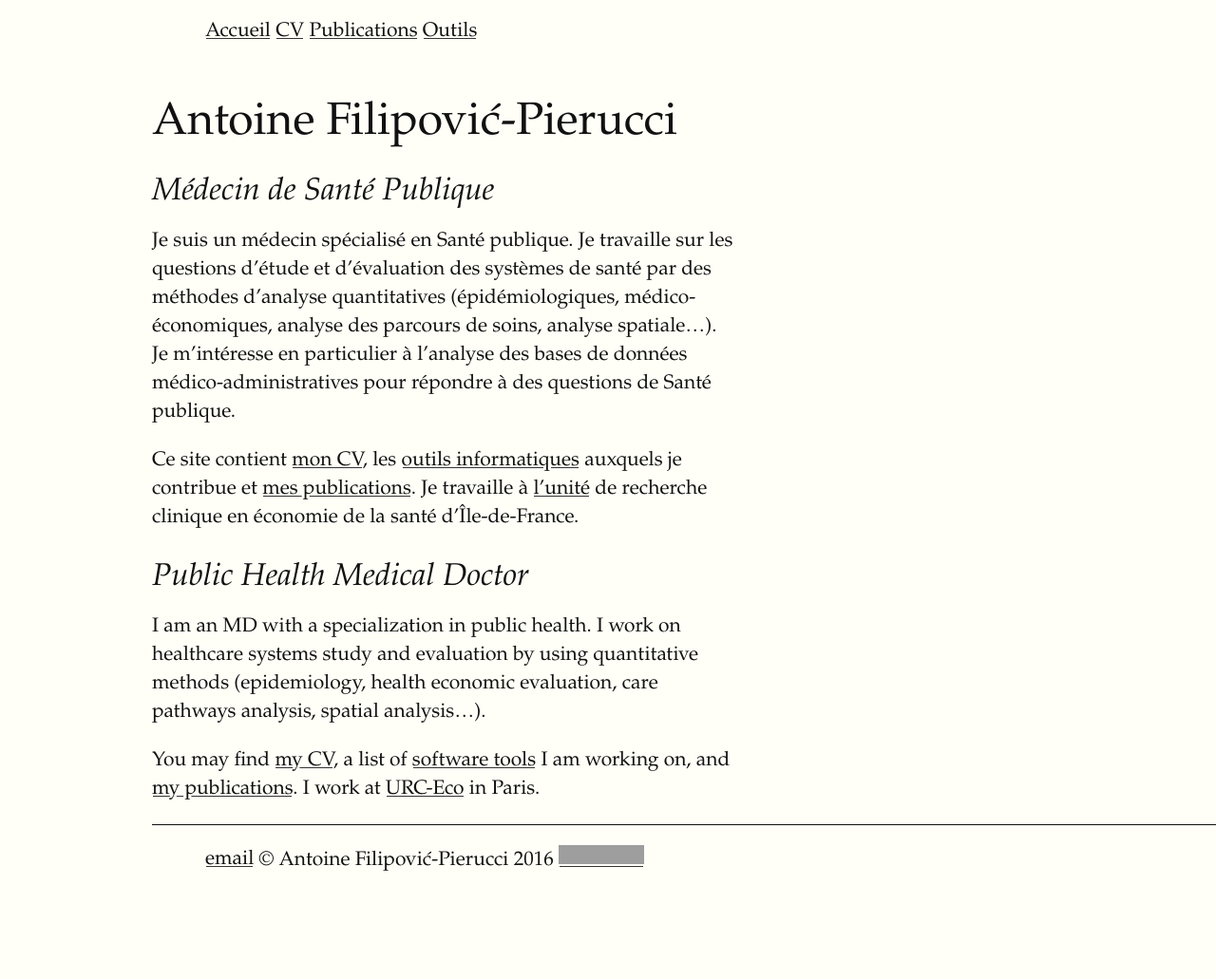
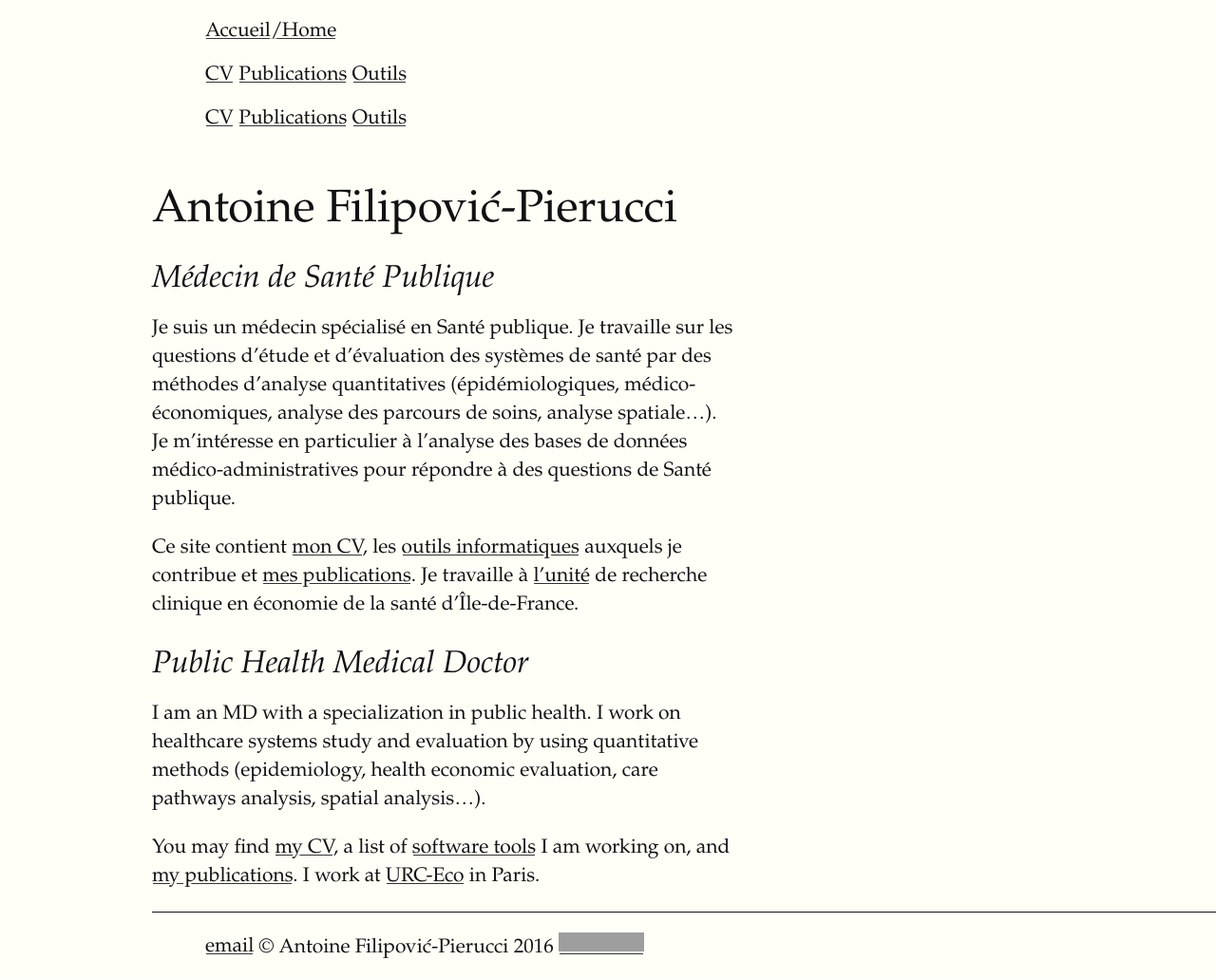
Before and after one commit to pierucci/pierucci.github.io, a Jekyll site: the page built from index.md, in a window 1280 px wide. Shown: the whole page at 95% size. Built offline with Jekyll 4.4.1, drawn with Linux system fonts in a browser that asks for light colours; before the commit the page ends 939 px from its top, so only the background shows below that; grey boxes are pictures that could not be loaded.

Commit message:
new header

```diff
--- a/_layouts/default.html
+++ b/_layouts/default.html
@@ -8,10 +8,17 @@
 	<body>
 		<nav>
     		<ul>
-        		<li><a href="/">Accueil</a></li>
+        		<li><a href="/">Accueil/Home</a></li>
+    		</ul>
+    		<ul>
         		<li><a href="/fr/cv">CV</a></li>
         		<li><a href="/fr/papers">Publications</a></li>
         		<li><a href="/fr/tools">Outils</a></li>
+    		</ul>
+    		<ul>
+        		<li><a href="/en/cv">CV</a></li>
+        		<li><a href="/en/papers">Publications</a></li>
+        		<li><a href="/en/tools">Outils</a></li>
     		</ul>
 		</nav>
 		<div class="container">
```
